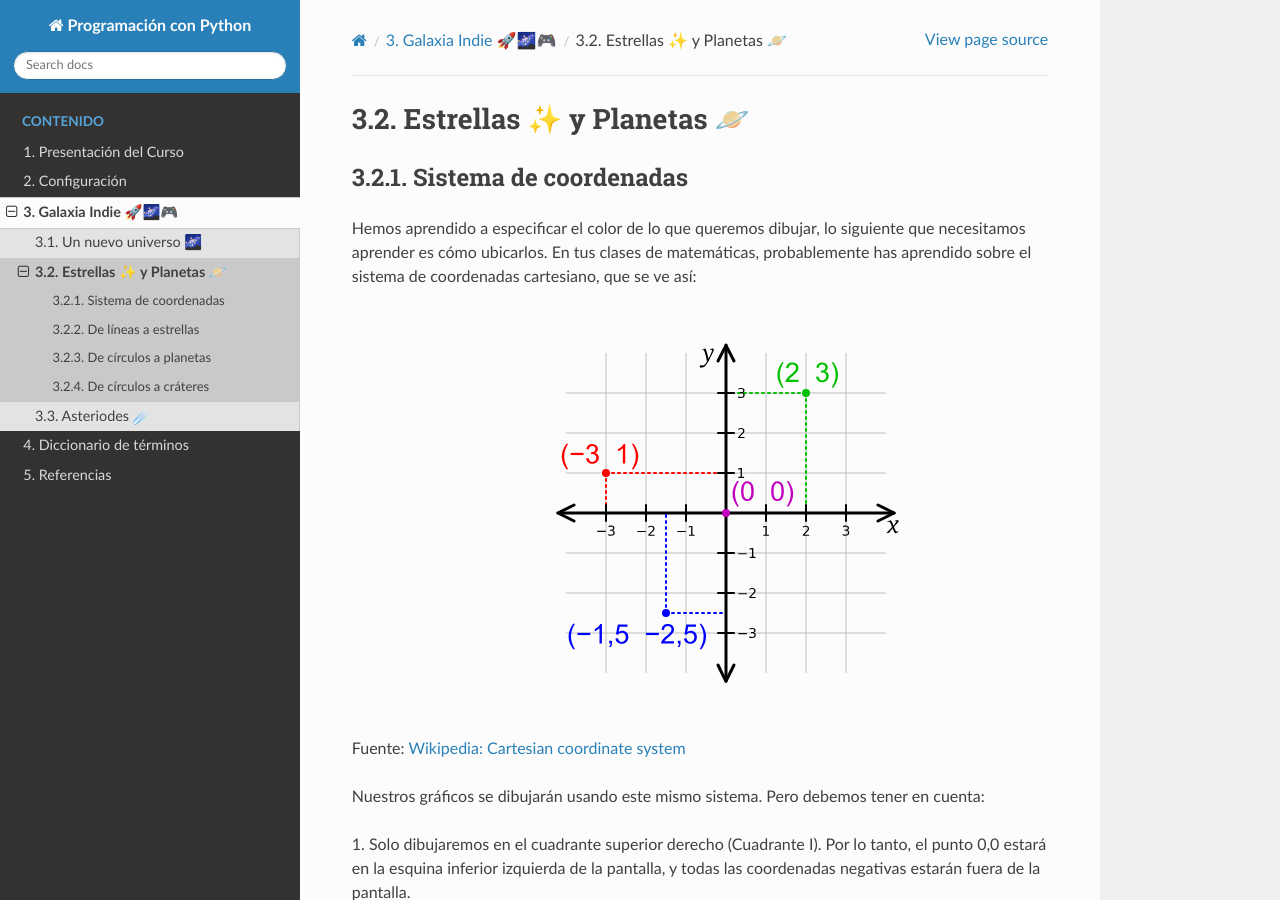
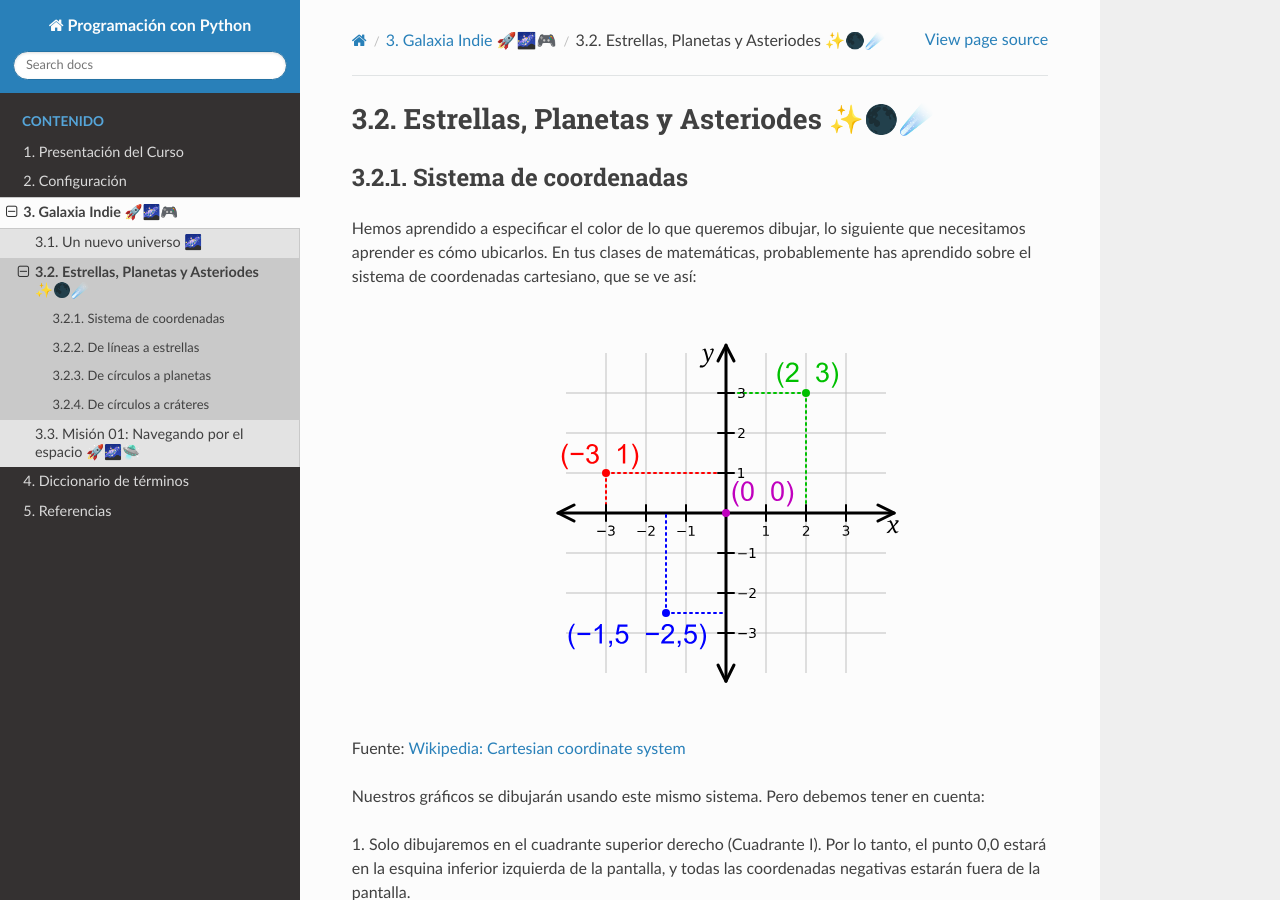
Before and after one commit to aavendan/programacion-python, a Sphinx documentation site: the page built from docs/source/sesiones/sesion02.rst, in a window 1280 px wide and 900 px high. Built offline with Sphinx 7.4.7 and the Read the Docs theme 3.1.0, drawn with Linux system fonts in a browser that asks for light colours.

Commit message:
renaming

```diff
--- a/docs/source/sesiones/sesion02.rst
+++ b/docs/source/sesiones/sesion02.rst
@@ -1,4 +1,4 @@
-Estrellas ✨ y Planetas 🪐
+Estrellas, Planetas y Asteriodes ✨🌑☄️
 ===================================
 
 Sistema de coordenadas
--- a/docs/source/sesiones/sesion03.rst
+++ b/docs/source/sesiones/sesion03.rst
@@ -1,2 +1,2 @@
-Asteriodes ☄️
+Misión 01: Navegando por el espacio 🚀🌌🛸
 ===================================
```
